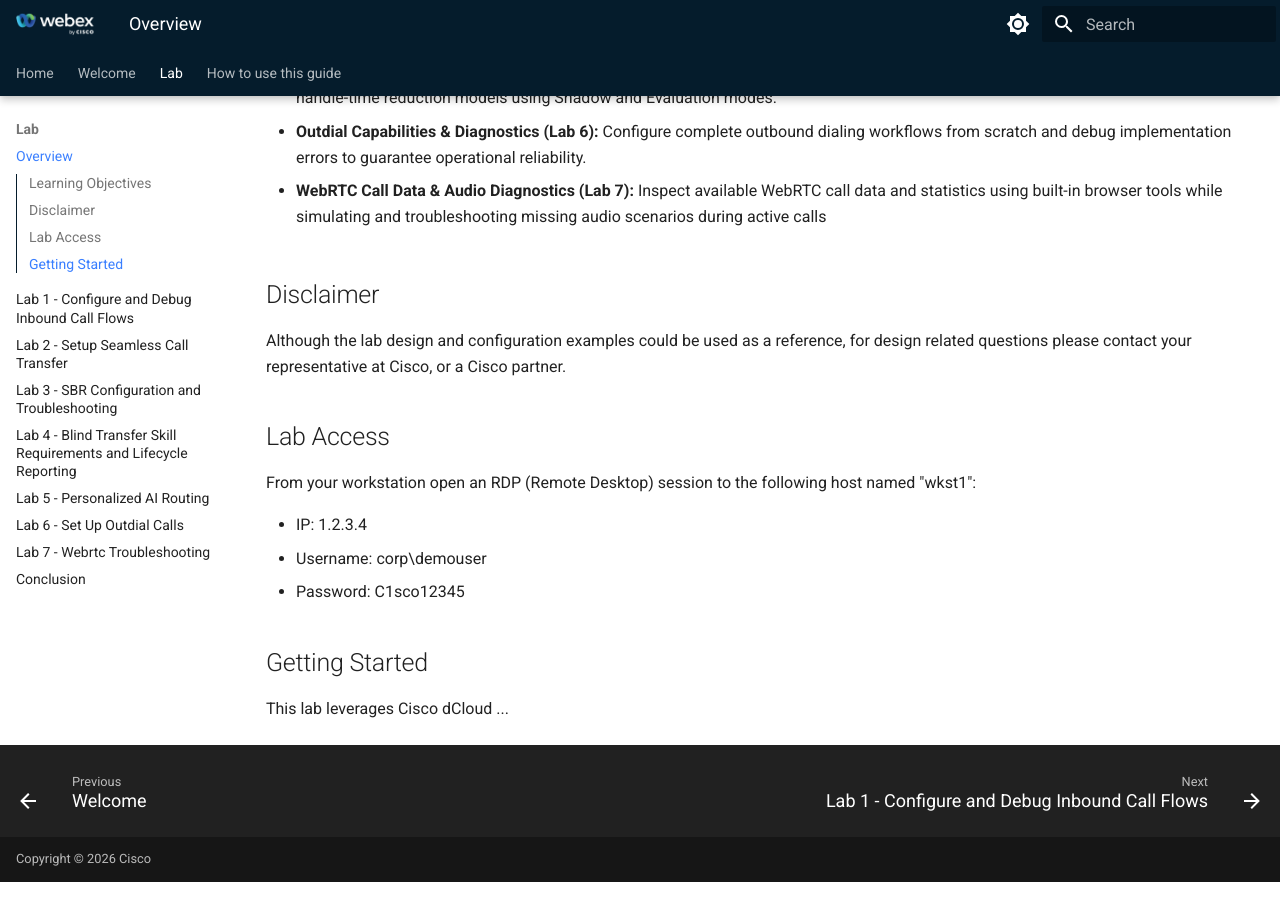
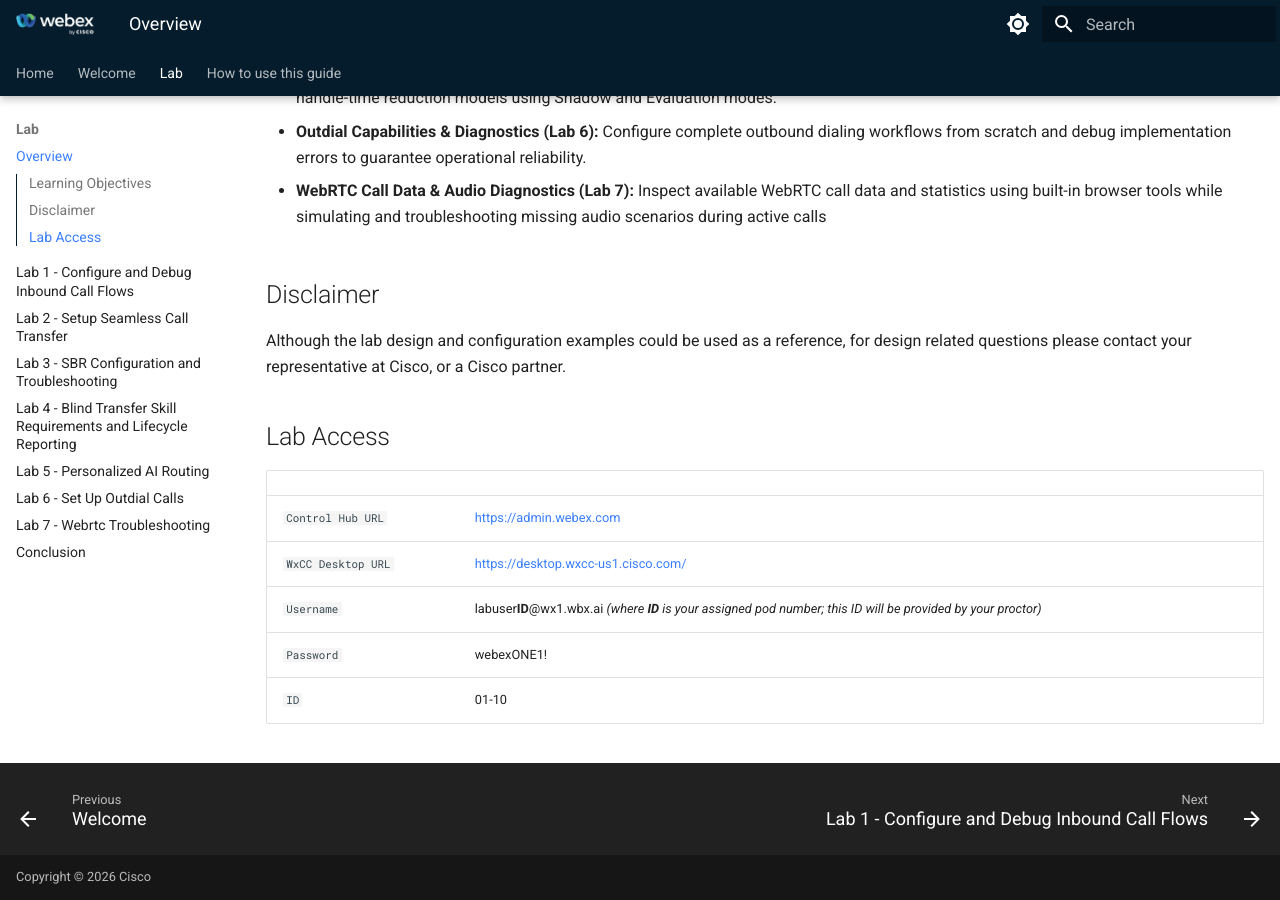
Before and after one commit to WebexCC-SA/LAB-21177, an MkDocs documentation site: the page built from docs/overview.md, in a window 1280 px wide and 900 px high, scrolled down 598 px. Built offline with MkDocs 1.6.1 and Material for MkDocs 9.7.7, drawn with Linux system fonts in a browser that asks for light colours.

Commit message:
Update overview.md

```diff
--- a/docs/overview.md
+++ b/docs/overview.md
@@ -32,12 +32,10 @@
 
 ## Lab Access
 
-From your workstation open an RDP (Remote Desktop) session to the following host named "wkst1":
-
-- IP: 1.2.3.4
-- Username: corp\demouser
-- Password: C1sco12345
-
-## Getting Started
-
-This lab leverages Cisco dCloud ...
+| <!-- -->         | <!-- -->         |
+| ---------------- | ---------------- |
+| `Control Hub URL`            | <a href="https://admin.webex.com" target="_blank">https://admin.webex.com</a> |
+| `WxCC Desktop URL`            | <a href="https://desktop.wxcc-us1.cisco.com/" target="_blank">https://desktop.wxcc-us1.cisco.com/</a> |
+| `Username`       | labuser**ID**@wx1.wbx.ai  _(where **ID** is your assigned pod number; this ID will be provided by your proctor)_ |
+| `Password`       | webexONE1! |
+| `ID`       | 01-10 | 11-20 | 21-30 |
```
